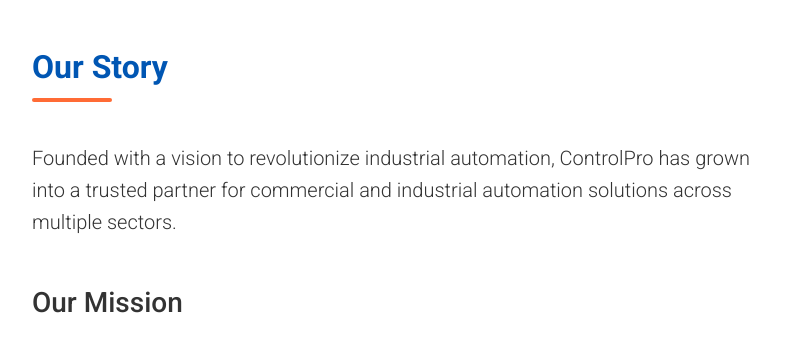
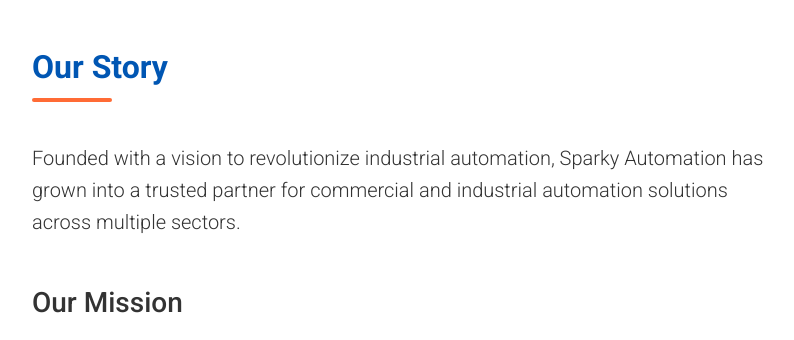
Before and after one commit to tabreedtabreed5-rgb/company, a Django app: page /about/ in a window 1280 px wide. Shown: the part 419-759 px from the top of the page, without its empty margins (50-844 px from the left). Run offline with Django 5.2, Linux system fonts and the light colour scheme; parts of the project's set-up code (start-up, migrations or seed data) failed here and were passed over.

Commit message:
Updated website content

```diff
--- a/companywebsite/templates/companywebsite/about.html
+++ b/companywebsite/templates/companywebsite/about.html
@@ -192,7 +192,7 @@
                 <h2 class="section-title">Our Story</h2>
                 <p class="lead">
                     Founded with a vision to revolutionize industrial automation,
-                    ControlPro has grown into a trusted partner for commercial and industrial automation solutions
+                    Sparky Automation has grown into a trusted partner for commercial and industrial automation solutions
                     across multiple sectors.
                 </p>
 
--- a/companywebsite/templates/companywebsite/base.html
+++ b/companywebsite/templates/companywebsite/base.html
@@ -269,7 +269,7 @@
         <div class="container">
             <a class="navbar-brand d-flex align-items-center" href="{% url 'home' %}">
                 <img src="{% static 'companywebsite/images/Logo.png' %}"
-                     alt="ControlPro Logo"
+                     alt="Sparky Automation"
                      class="me-2">
             </a>
 
```
